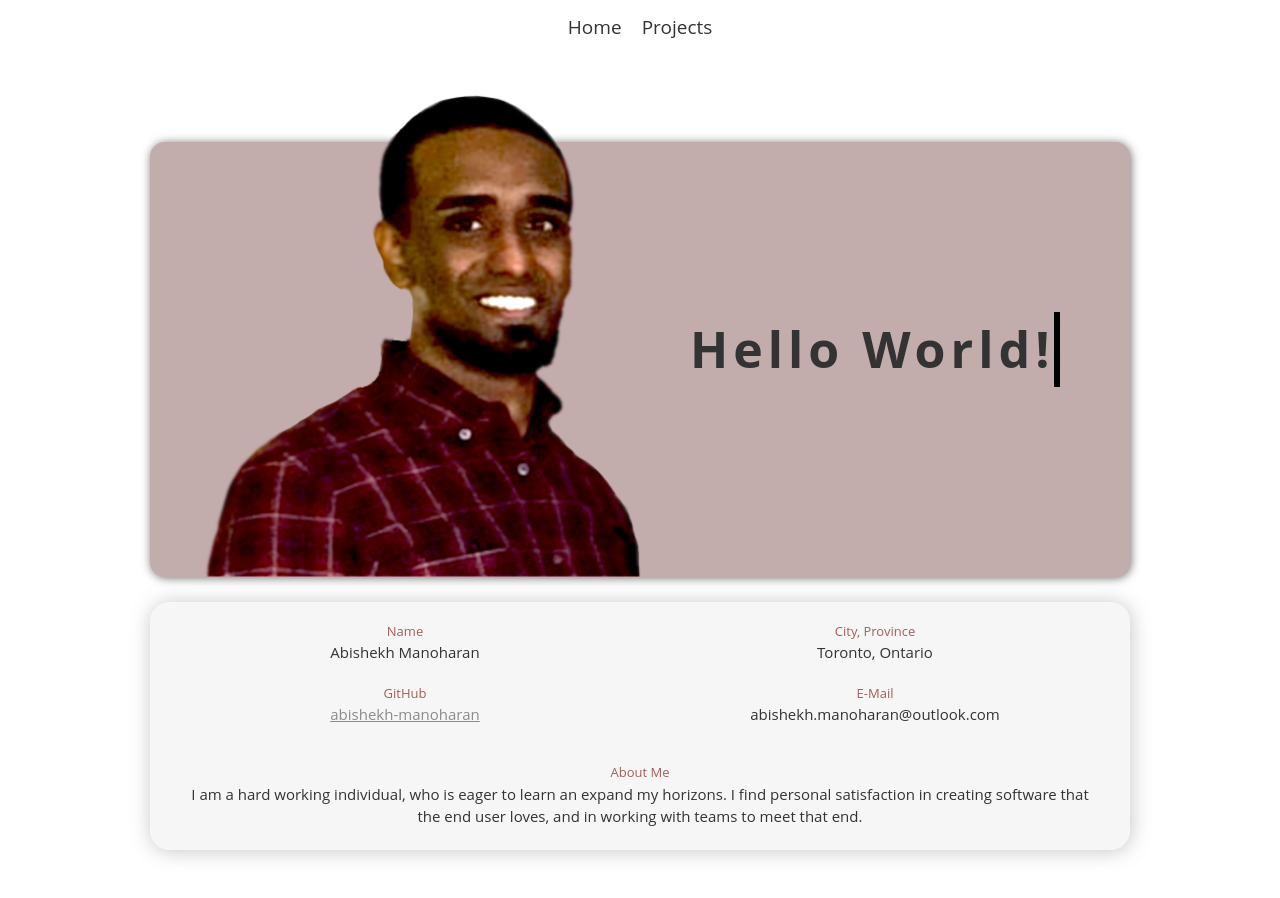
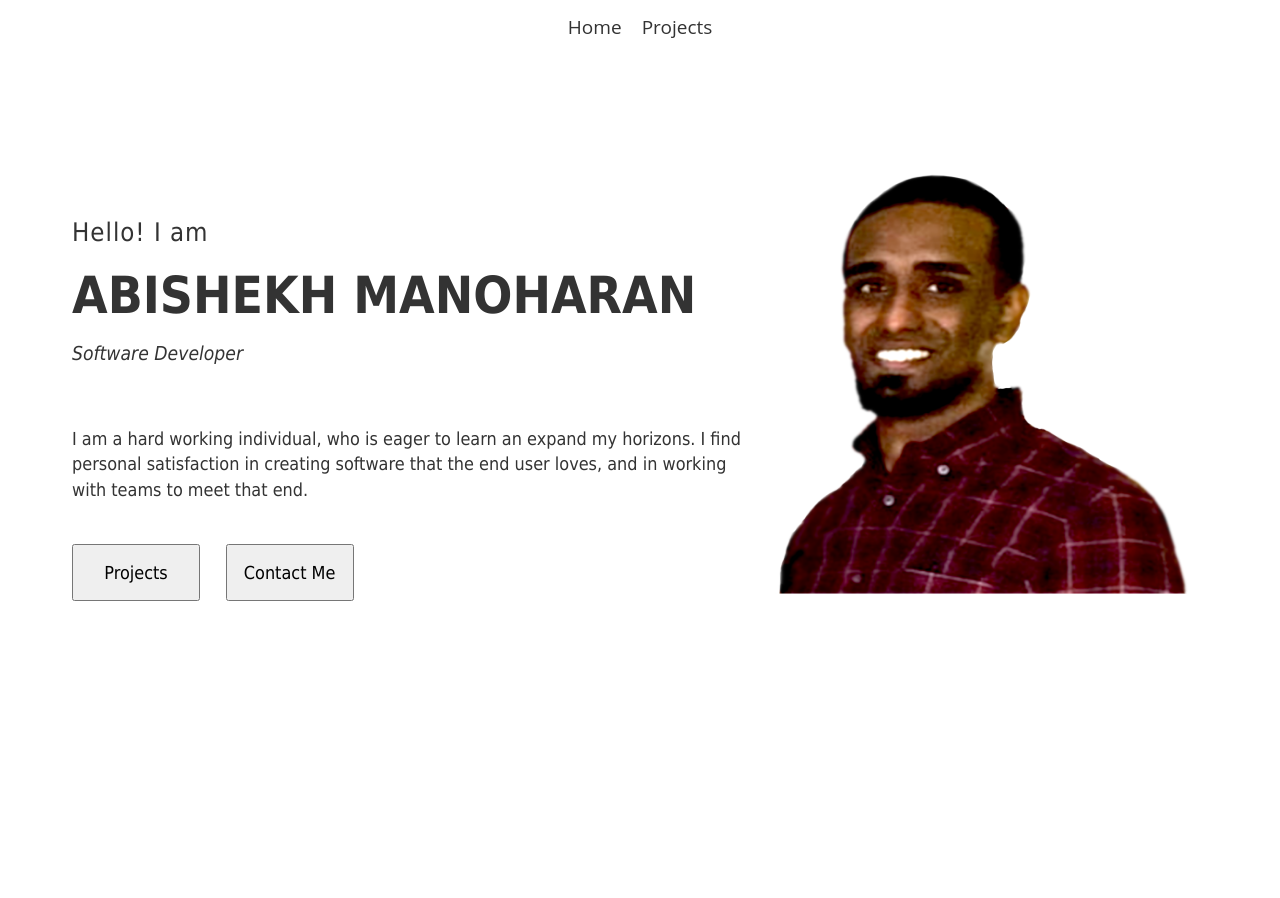
Before and after one commit to abishekh-manoharan/portfolio-website, a React (Create React App) app: page / in a window 1280 px wide. Shown: the top 898 px of the page. After the commit the page ends 800 px from the top, so only its background shows below. Built offline with nearby package versions, Linux system fonts and the light colour scheme.

Commit message:
update with new home page layout

```diff
--- a/public/index.css
+++ b/public/index.css
@@ -1,3 +1,8 @@
+* {
+    font-family: "Tahoma", sans-serif;
+  }
+
+
 .layout {
     display: flex;
     flex-direction: column;
@@ -315,19 +320,15 @@ body {
     border: 1px rgb(219, 219, 219) solid;
     background: rgb(255, 244, 244);
 }
-
+/*
 .homePage {
     position: relative;
-    /* top: 40px; */
     width: 980px;
     margin: auto;
-    /* margin-top: 25px; */
     height: 80vh;
-    /* display: flex;
-    align-items: center;
-    gap: 40px; */
+
 }
-
+ */
 
 
 .profile-container {
@@ -513,3 +514,75 @@ a {
     margin: auto;
     margin-top: 20px;
 }
+
+
+
+/* HOME PAGE 2 */
+
+.homePage {
+    display: grid;
+    grid-template-areas:
+      "greeting greeting profile"
+      "name name profile"
+      "occupation occupation profile"
+      "about about profile"
+      "button button profile";
+    grid-template-columns: 3fr 3fr 4fr;
+    /* grid-template-rows: 1fr 2fr 1fr 2fr 2fr; */
+    margin: 15vh 5vw;
+  }
+
+  .greeting {
+    grid-area: greeting;
+    font-size: 2vw;
+    position: relative;
+    align-self: end;
+    letter-spacing: 1px;
+    top: 10px;
+  }
+  .name {
+    grid-area: name;
+    font-size: 4vw;
+    padding: 0px;
+    /* font-size: 10em; */
+    align-self: center;
+  }
+  .occupation {
+    grid-area: occupation;
+    font-size: 1.5vw;
+    position: relative;
+    bottom: 10px;
+    margin-bottom: 2vw;
+  }
+  .about {
+    grid-area: about;
+    font-size: 1.4vw;
+    position: relative;
+    bottom: 10px;
+    line-height: 2vw;
+  }
+
+  .button {
+    grid-area: button;
+    width: 10vw;
+    font-size: 1.4vw;
+  }
+  .button1 {
+    /* position: relative; */
+    /* justify-self: end; */
+    /* right: 10px; */
+  }
+  .button2 {
+    grid-area: button;
+    position: relative;
+    left: 12vw;
+  }
+  .profile {
+    grid-area: profile;
+    margin: auto;
+  }
+
+  #profile-pic {
+    height: 33vw;
+    width: 33vw;
+  }
--- /dev/null
+++ b/src/components/HomePage2.js
@@ -0,0 +1,26 @@
+import React from 'react';
+import pic from '../images/profile.png'
+
+function HomePage2(props) {
+    return (
+        <div className="homePage">
+          <div className="greeting">Hello! I am</div>
+          <div className="name">
+            <strong>ABISHEKH MANOHARAN</strong>
+          </div>
+          <i className="occupation">Software Developer</i>
+          <div className="about">
+            I am a hard working individual, who is eager to learn an expand my
+            horizons. I find personal satisfaction in creating software that the end
+            user loves, and in working with teams to meet that end.
+          </div>
+          <button className="button">Projects</button>
+          <button className="button2 button">Contact Me</button>
+          <div className="profile">
+            <img src={pic} id="profile-pic" />
+          </div>
+        </div>
+      );
+}
+
+export default HomePage2;
--- a/src/components/Layout.js
+++ b/src/components/Layout.js
@@ -1,6 +1,6 @@
 import React from 'react';
 import { useState } from 'react'
-import HomePage from './HomePage'
+import HomePage2 from './HomePage2'
 import ProjectsPage from './ProjectsPage'
 import ContactPage from './ContactPage';
 import ResumePage from './ResumePage';
@@ -8,14 +8,14 @@ import Footer from './Footer';
 
 function Layout(props) {
     const [content, setContent] = useState('home')
-    let contentToShow = <HomePage/>
+    let contentToShow = <HomePage2/>
 
     const navBarItemClickHandler = (e) => {
         setContent(e)
     }
 
     if(content==='home'){
-        contentToShow = <HomePage setContent={setContent}/>
+        contentToShow = <HomePage2 setContent={setContent}/>
     }
     else {
         contentToShow=<ProjectsPage/>
```
